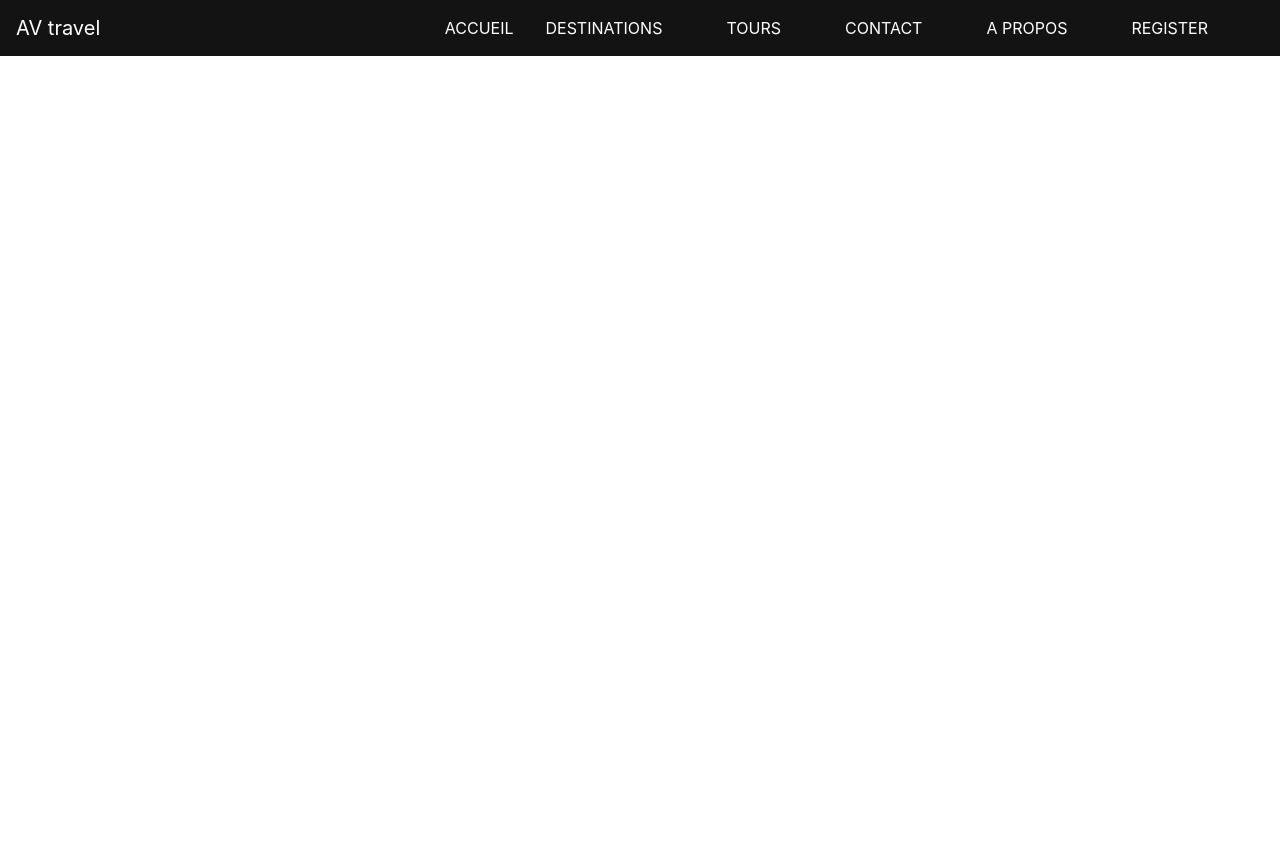
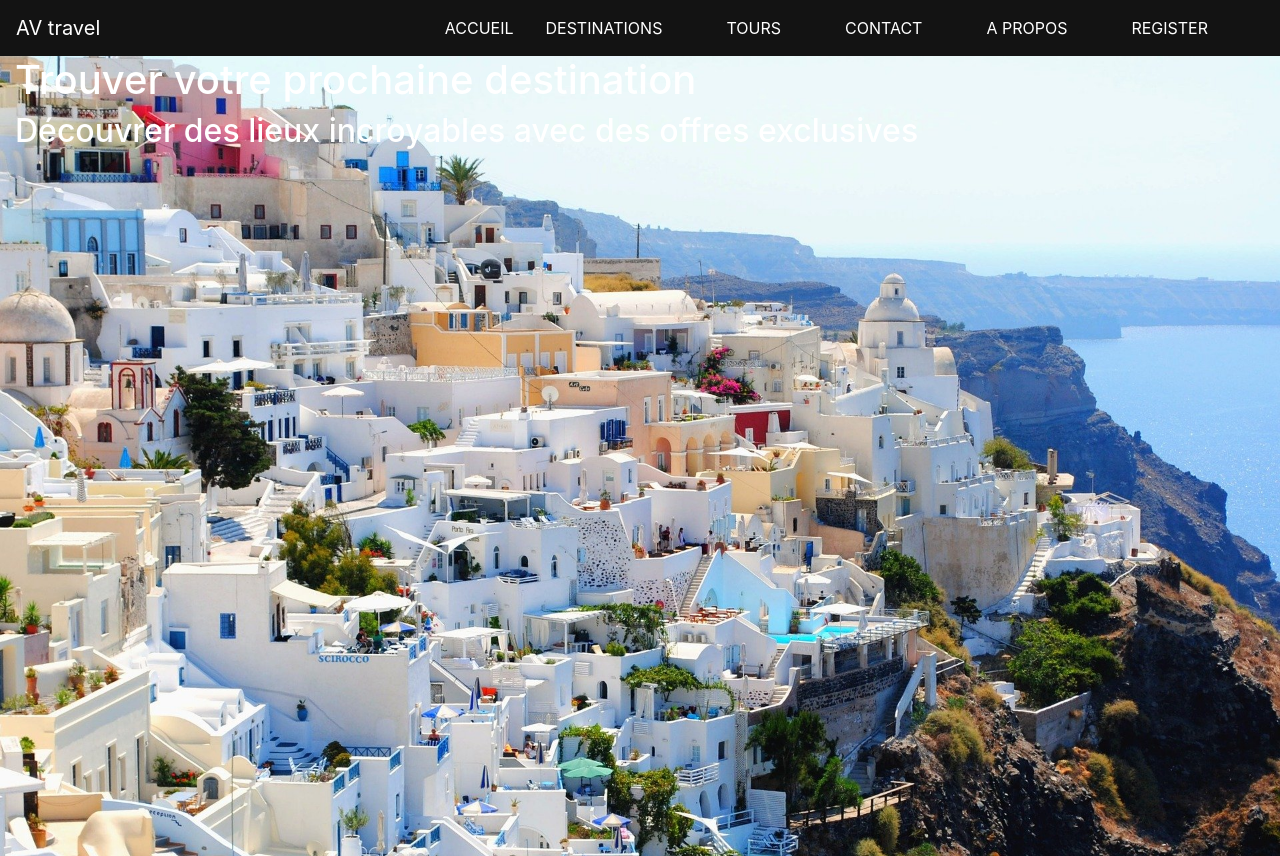
Before and after one commit to eikyuu/av-travel-client, an Angular app: page / in a window 1280 px wide. Before the commit the page ends 800 px from the top, so only its background shows below. Built offline with nearby package versions, Linux system fonts and the light colour scheme.

Commit message:
add banner components

```diff
--- a/src/app/app-routing.module.ts
+++ b/src/app/app-routing.module.ts
@@ -1,8 +1,11 @@
 import { NgModule } from '@angular/core';
 import { Routes, RouterModule } from '@angular/router';
+import { HomeComponent } from './pages/home/home.component';
 
 
-const routes: Routes = [];
+const routes: Routes = [
+  { path: '', component: HomeComponent },
+];
 
 @NgModule({
   imports: [RouterModule.forRoot(routes)],
--- a/src/app/app.module.ts
+++ b/src/app/app.module.ts
@@ -5,12 +5,14 @@ import { AppRoutingModule } from './app-routing.module';
 import { AppComponent } from './app.component';
 import { HomeComponent } from './pages/home/home.component';
 import { NavbarComponent } from './components/navbar/navbar.component';
+import { BannerComponent } from './components/banner/banner.component';
 
 @NgModule({
   declarations: [
     AppComponent,
     HomeComponent,
-    NavbarComponent
+    NavbarComponent,
+    BannerComponent
   ],
   imports: [
     BrowserModule,
--- /dev/null
+++ b/src/app/components/banner/banner.component.html
@@ -0,0 +1,6 @@
+<div class="container-fluid banner_home">
+  <div class="row banner_home_div">
+      <h1 class="banner_home_h1 col-12 text-white">Trouver votre prochaine destination</h1>
+      <h2 class="banner_home_h2 col-12 text-white">Découvrer des lieux incroyables avec des offres exclusives</h2>
+  </div>
+</div>
--- /dev/null
+++ b/src/app/components/banner/banner.component.scss
@@ -0,0 +1,5 @@
+.banner_home {
+  background: url("/assets/img/santorini.jpg") no-repeat;
+  background-size: cover;
+  height: 100vh;
+}
--- /dev/null
+++ b/src/app/components/banner/banner.component.ts
@@ -0,0 +1,15 @@
+import { Component, OnInit } from '@angular/core';
+
+@Component({
+  selector: 'app-banner',
+  templateUrl: './banner.component.html',
+  styleUrls: ['./banner.component.scss']
+})
+export class BannerComponent implements OnInit {
+
+  constructor() { }
+
+  ngOnInit() {
+  }
+
+}
--- a/src/app/pages/home/home.component.html
+++ b/src/app/pages/home/home.component.html
@@ -1 +1 @@
-<p>home works!</p>
+<app-banner></app-banner>
```
Also changed, not shown: 1 other file (tests, documents, lock files or other folders).
